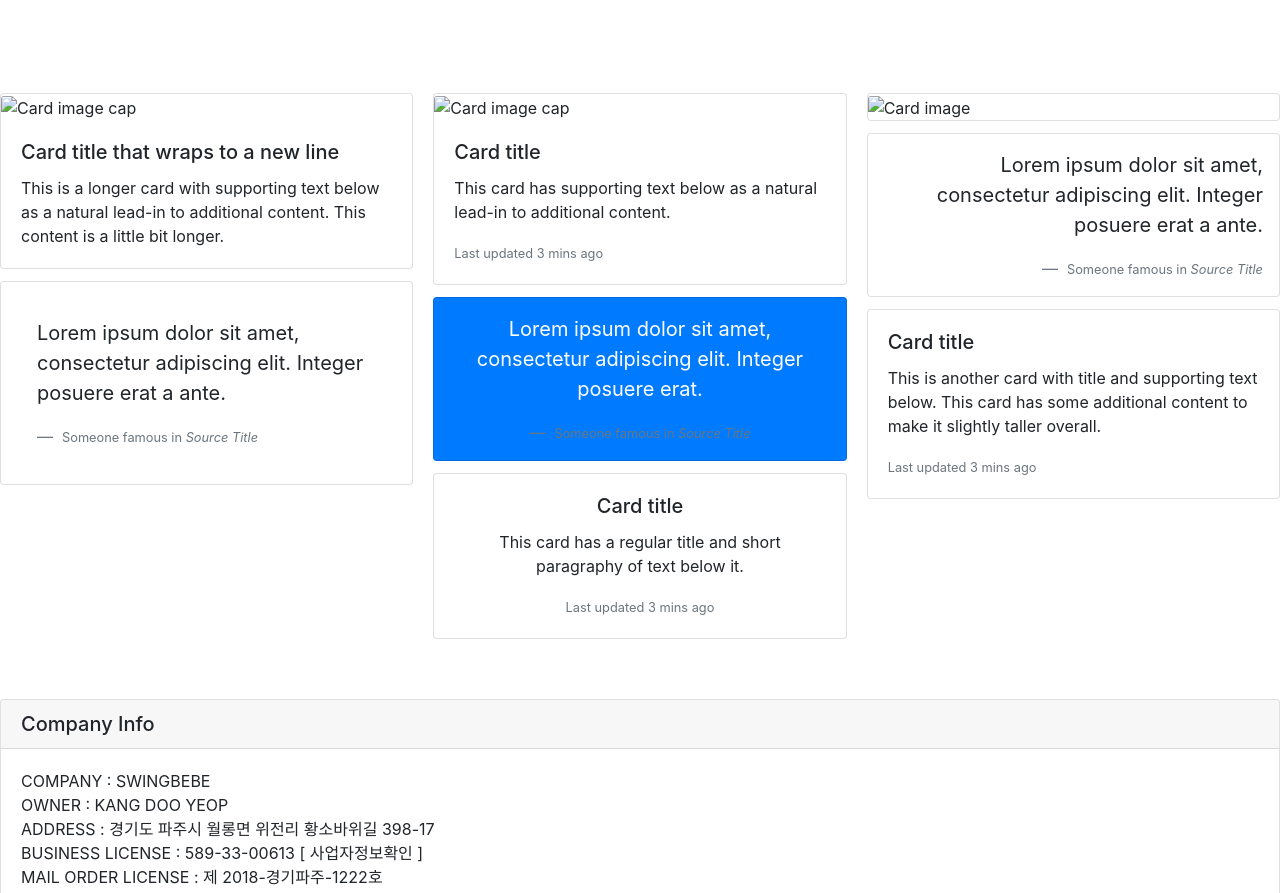
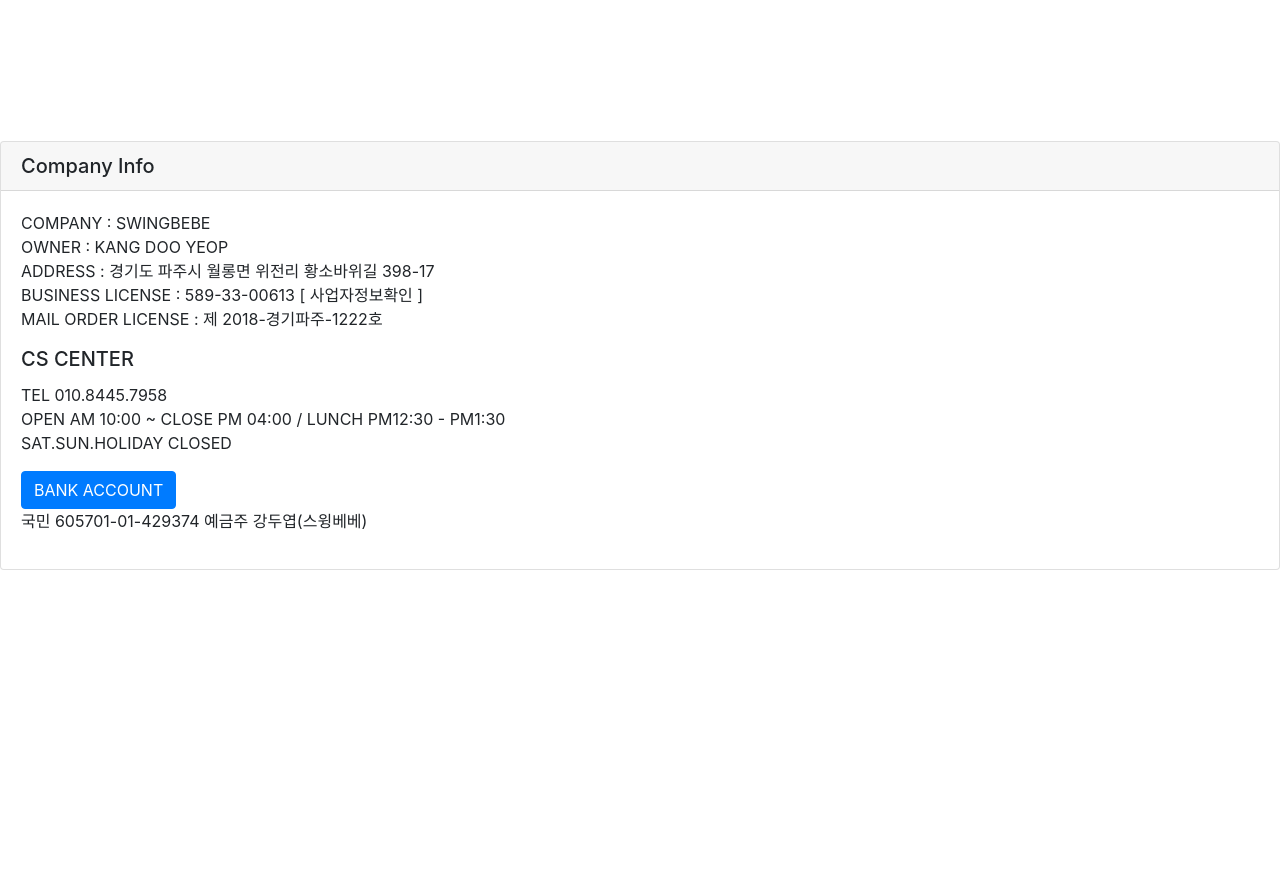
Before and after one commit to youngdie07/youngdie07.github.io, a plain HTML site: page index.html in a window 1280 px wide. Shown: the part 2017-2910 px from the top of the page. After the commit the page ends 2587 px from the top, so only its background shows below. Drawn offline with nearby package versions, Linux system fonts and the light colour scheme.

Commit message:
Update index.html
190110 4

```diff
--- a/index.html
+++ b/index.html
@@ -122,72 +122,6 @@
 	<br>
 	<br>
 	<br>
-	<div class="card-columns">
-		<div class="card">
-			<img class="card-img-top" src=".../100px160/" alt="Card image cap">
-			<div class="card-body">
-				<h5 class="card-title">Card title that wraps to a new line</h5>
-				<p class="card-text">This is a longer card with supporting text below as a natural lead-in to additional content.
-					This content is a little bit longer.</p>
-			</div>
-		</div>
-		<div class="card p-3">
-			<blockquote class="blockquote mb-0 card-body">
-				<p>Lorem ipsum dolor sit amet, consectetur adipiscing elit. Integer posuere erat a ante.</p>
-				<footer class="blockquote-footer">
-					<small class="text-muted">
-						Someone famous in <cite title="Source Title">Source Title</cite>
-					</small>
-				</footer>
-			</blockquote>
-		</div>
-		<div class="card">
-			<img class="card-img-top" src=".../100px160/" alt="Card image cap">
-			<div class="card-body">
-				<h5 class="card-title">Card title</h5>
-				<p class="card-text">This card has supporting text below as a natural lead-in to additional content.</p>
-				<p class="card-text"><small class="text-muted">Last updated 3 mins ago</small></p>
-			</div>
-		</div>
-		<div class="card bg-primary text-white text-center p-3">
-			<blockquote class="blockquote mb-0">
-				<p>Lorem ipsum dolor sit amet, consectetur adipiscing elit. Integer posuere erat.</p>
-				<footer class="blockquote-footer">
-					<small>
-						Someone famous in <cite title="Source Title">Source Title</cite>
-					</small>
-				</footer>
-			</blockquote>
-		</div>
-		<div class="card text-center">
-			<div class="card-body">
-				<h5 class="card-title">Card title</h5>
-				<p class="card-text">This card has a regular title and short paragraphy of text below it.</p>
-				<p class="card-text"><small class="text-muted">Last updated 3 mins ago</small></p>
-			</div>
-		</div>
-		<div class="card">
-			<img class="card-img" src=".../100px260/" alt="Card image">
-		</div>
-		<div class="card p-3 text-right">
-			<blockquote class="blockquote mb-0">
-				<p>Lorem ipsum dolor sit amet, consectetur adipiscing elit. Integer posuere erat a ante.</p>
-				<footer class="blockquote-footer">
-					<small class="text-muted">
-						Someone famous in <cite title="Source Title">Source Title</cite>
-					</small>
-				</footer>
-			</blockquote>
-		</div>
-		<div class="card">
-			<div class="card-body">
-				<h5 class="card-title">Card title</h5>
-				<p class="card-text">This is another card with title and supporting text below. This card has some additional
-					content to make it slightly taller overall.</p>
-				<p class="card-text"><small class="text-muted">Last updated 3 mins ago</small></p>
-			</div>
-		</div>
-	</div>
 	<br>
 	<br>
 
```
